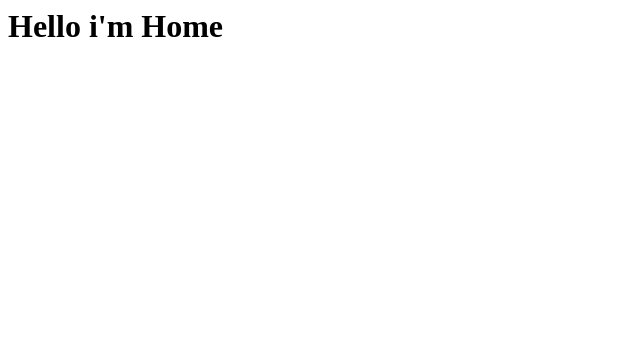
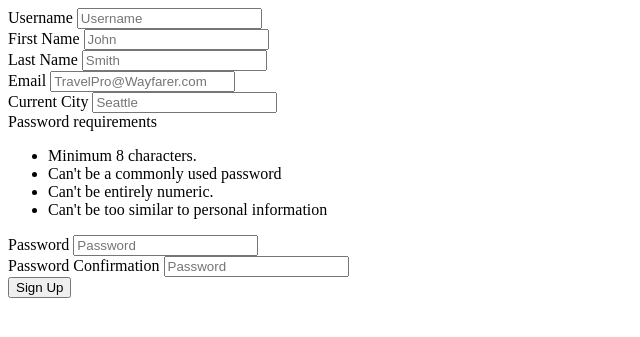
Before and after one commit to nistalb/Country-Mechanic, a Django app: page / in a window 1280 px wide. Shown: the top 337 px of the page, without its empty margins (0-640 px from the left). Run offline with Django 3.2, Linux system fonts and the light colour scheme.

Commit message:
adds forms.py with newuserform and updates views for new user signup

```diff
--- /dev/null
+++ b/main_app/forms.py
@@ -0,0 +1,9 @@
+from django.forms import ModelForm
+from .models import Profile, User
+
+from django.contrib.auth.forms import UserCreationForm
+
+class NewUserForm(UserCreationForm):
+    class Meta:
+        model = User
+        fields = ('username', 'first_name', 'last_name', 'email', 'password1', 'password2')
--- a/main_app/templates/home.html
+++ b/main_app/templates/home.html
@@ -1 +1,61 @@
-<h1>Hello i'm Home</h1>
+ {% comment %} NEW FORM {% endcomment %}
+      <form method="POST" action = "{% url 'home' %}">
+          {% csrf_token %}
+          {% comment %} NEW SEMANTIC FORM {% endcomment %}
+            <div class="ui equal width form">
+
+                <div class="field">
+                  <label>Username</label>
+                  <input type="text" placeholder="Username" name="username" required>
+                </div>
+                <div class="fields">
+                <div class="field">
+                  <label>First Name</label>
+                  <input type="text" name="first_name" placeholder="John" required>
+                </div>
+                <div class="field">
+                  <label>Last Name</label>
+                  <input type="text" name="last_name" placeholder="Smith" required>
+                </div>
+                </div>
+                    <div class="field">
+                  <label>Email</label>
+                  <input type="email" name="email" placeholder="TravelPro@Wayfarer.com" required>
+                </div>
+                <div class="field">
+                  <label>Current City</label>
+                  <input type="text" name="current_city" placeholder="Seattle" required>
+                </div>
+                <div class="ui message">
+                  <div class="header">Password requirements</div>
+                  <ul class="list">
+                    <li>Minimum 8 characters.</li>
+                    <li>Can't be a commonly used password</li>
+                    <li>Can't be entirely numeric.</li>
+                    <li>Can't be too similar to personal information</li>
+                  </ul>
+                </div>
+                <div class="fields">
+                    <div class="field">
+                  <label>Password</label>
+                  <input type="password" name="password1" placeholder="Password" required>
+                </div>    <div class="field">
+                  <label>Password Confirmation</label>
+                  <input type="password" name="password2" placeholder="Password" required>
+                </div>
+                </div>
+            </div>
+            {% if error %}
+              <div class="ui error message">
+                <div class="header">Action Forbidden</div>
+                 <p>{{error}}</p>
+              </div>
+            {% endif %}
+              <div class="actions">
+          <input type="submit" class="ui inverted button" value="Sign Up"/>
+          {% comment %} REVIEW: Cancel button to close modal/redirect to SAME page {% endcomment %}
+          {% comment %} <div class="ui button" id="hide_modal">Cancel</div> {% endcomment %}
+          <input type="hidden" name="next" value="{{ next }}"/>
+
+        </div>
+    </form>
--- a/main_app/views.py
+++ b/main_app/views.py
@@ -1,9 +1,36 @@
 from django.shortcuts import render
 from django.http import HttpResponse
 
+# import forms
+from django.contrib.auth.forms import AuthenticationForm
+from .forms import NewUserForm
+
 # Create your views here.
 def home(request):
-    return render(request, 'home.html')
+    if request.method == 'POST':
+        signup_form = NewUserForm(request.post)
+        username_form = request.POST('username')
+        email_form = request.POST('email')
+        if User.objects.filter(username=username_form).exists():
+            context={'error': 'Username is already taken'}
+            return render(request, 'home.html', context)
+        else:
+            if User.objects.filter(email=email_form).exists():
+                context={'error': 'Email is already taken'}
+                return rendter(request, 'home.html', context)
+            else:
+                if signup_form.is_valid():
+                    user = signup_form.save()
+                    login(request, user)
+                    return redirect('main/')
+                else:
+                    context = {'error': 'Invalid signup, please try again'}
+                    return render(request, 'home.html', context)
+
+    signup_form = NewUserForm()
+    login_form = AuthenticationForm()
+    context = {'signup_form': signup_form, 'login_form': login_form}
+    return render(request, 'home.html', context)
 
 def main(request):
     return render(request, 'main.html')
```
Also changed, not shown: country_mechanic/settings.py (+9 -0 lines).
